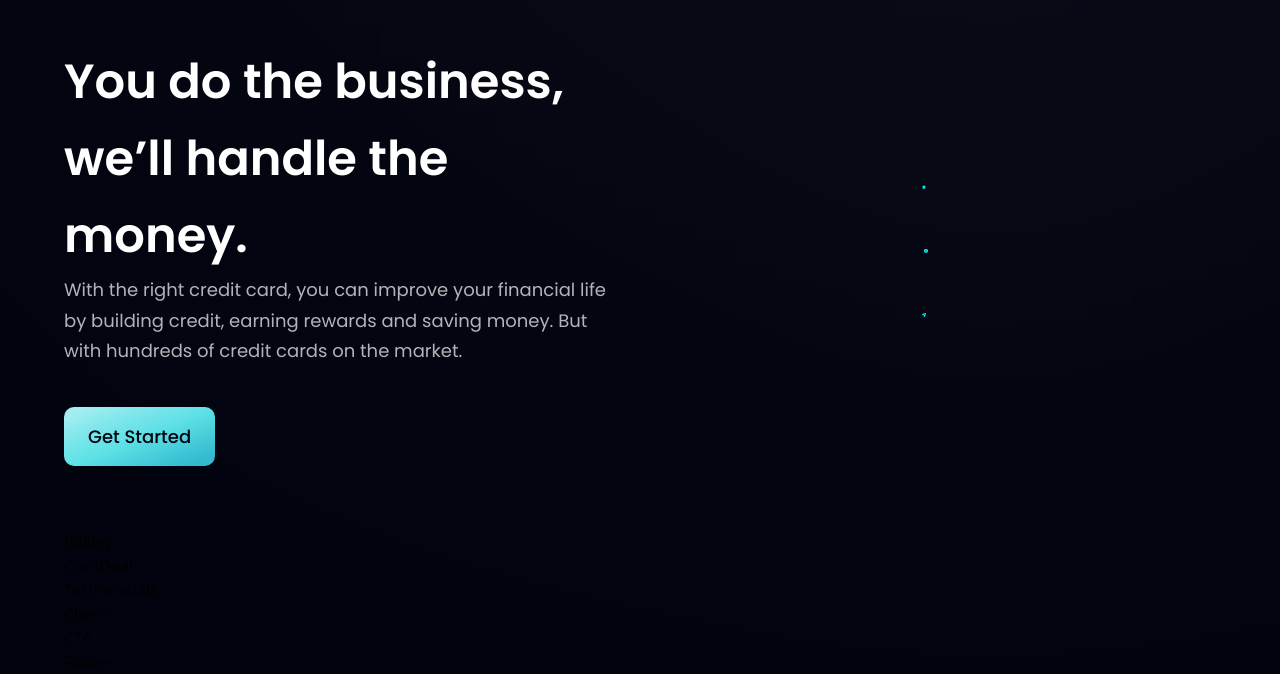
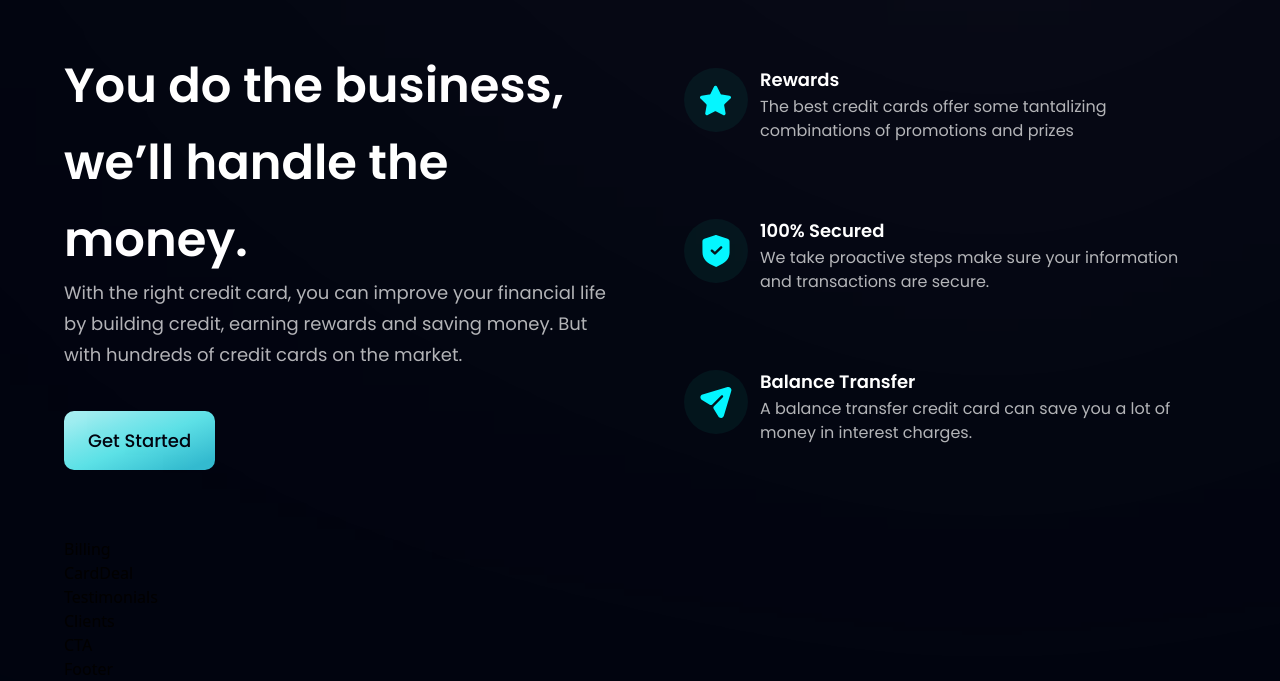
Before and after one commit to RUKUNDO-Prince/banking-website, a React (Vite) app: page / in a window 1280 px wide. Shown: the part 965-1646 px from the top of the page. Built offline with nearby package versions, Linux system fonts and the light colour scheme.

Commit message:
a react banking site

```diff
--- a/src/components/Business.jsx
+++ b/src/components/Business.jsx
@@ -4,9 +4,13 @@
 import Button from "./Button";
 
 const FeatureCard = ({ icon, title, content, index }) => (
-  <div className={`flex flex-row p-6 rounded-[20px] ${index !== features.length - 1} ? 'mb-6' : 'mb-0'`}>
-    <div>
+  <div className={`flex flex-row p-6 rounded-[20px] ${index !== features.length - 1 ? 'mb-6' : 'mb-0'} feature-card`}>
+    <div className={`w-[64px] h-[64px] rounded-full ${styles.flexCenter} bg-dimBlue`}>
       <img src={icon} alt="icon" className='w-[50%] h-[50%] object-contain' />
+    </div>
+    <div className='flex-1 flex flex-col ml-3'>
+      <h4 className='font-poppins font-semibold text-white text-[18px] leading-[23px] mb-1'>{title}</h4>
+      <p className='font-poppins font-normal text-dimWhite text-[16px] leading-[24px] mb-1'>{content}</p>
     </div>
   </div>
 )
```
